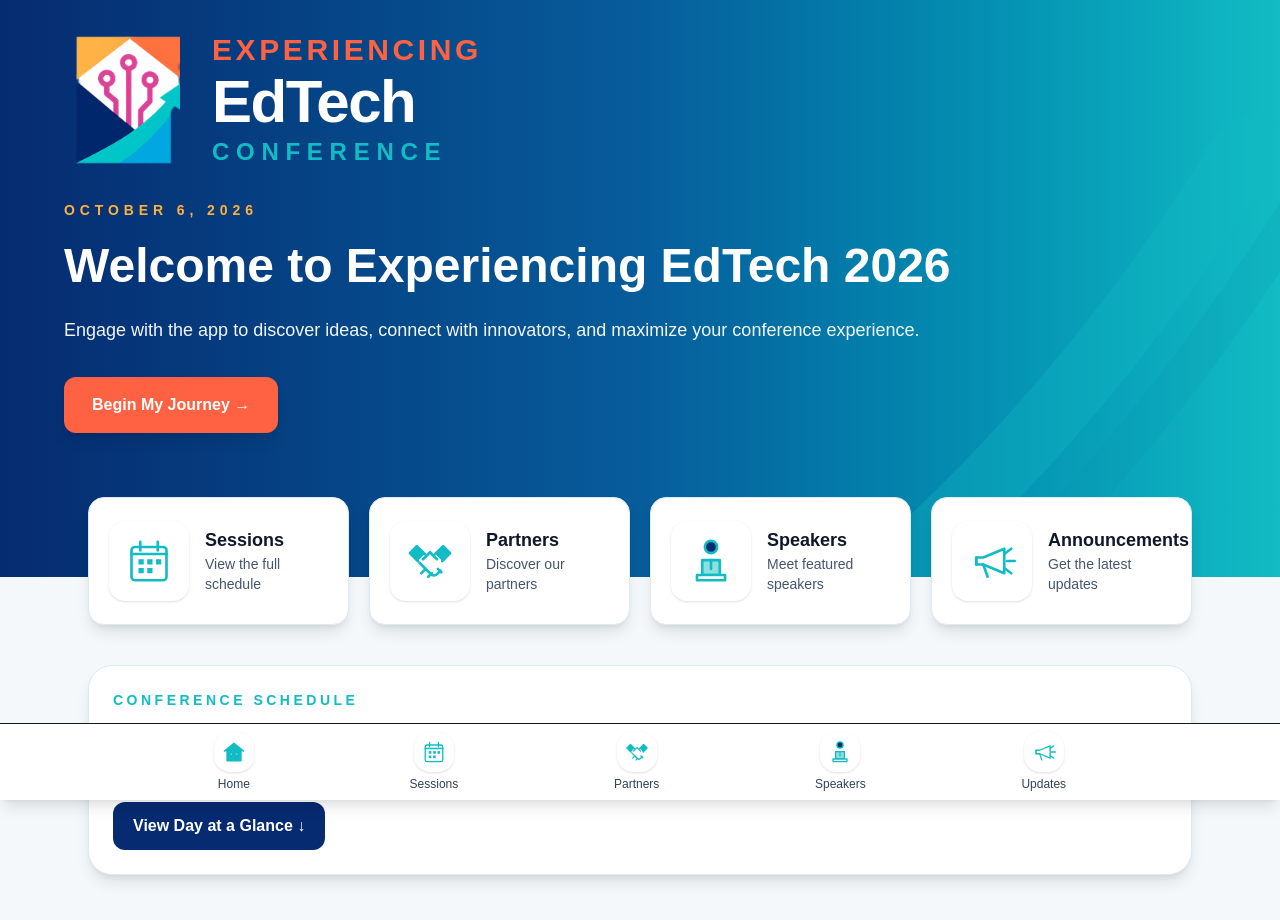
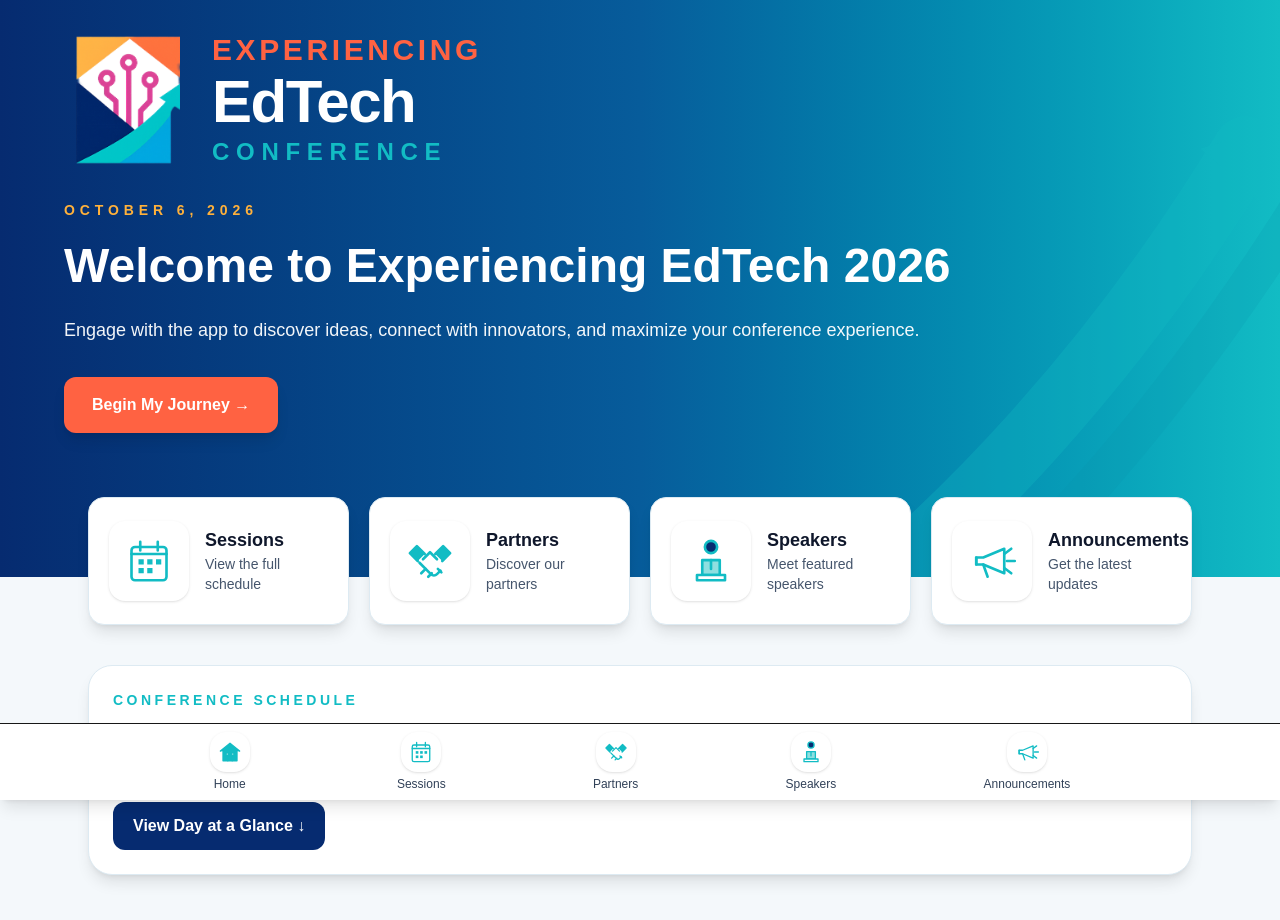
Before and after one commit to michelleturner12/w-experiencing-edtech-journey, a Next.js app in the folder journey-app/: page / in a window 1280 px wide. Shown: the top 920 px of the page. Built offline with nearby package versions, Linux system fonts and the light colour scheme.

Commit message:
Make day at a glance expandable

```diff
--- a/journey-app/components/BottomNav.tsx
+++ b/journey-app/components/BottomNav.tsx
@@ -8,7 +8,7 @@ const navItems = [
   { label: "Sessions", href: "/sessions", icon: "sessions" },
   { label: "Partners", href: "/partners", icon: "partners" },
   { label: "Speakers", href: "/speakers", icon: "speakers" },
-  { label: "Updates", href: "/announcements", icon: "announcements" },
+  { label: "Announcements", href: "/announcements", icon: "announcements" },
 ] as const;
 
 export default function BottomNav() {
```
